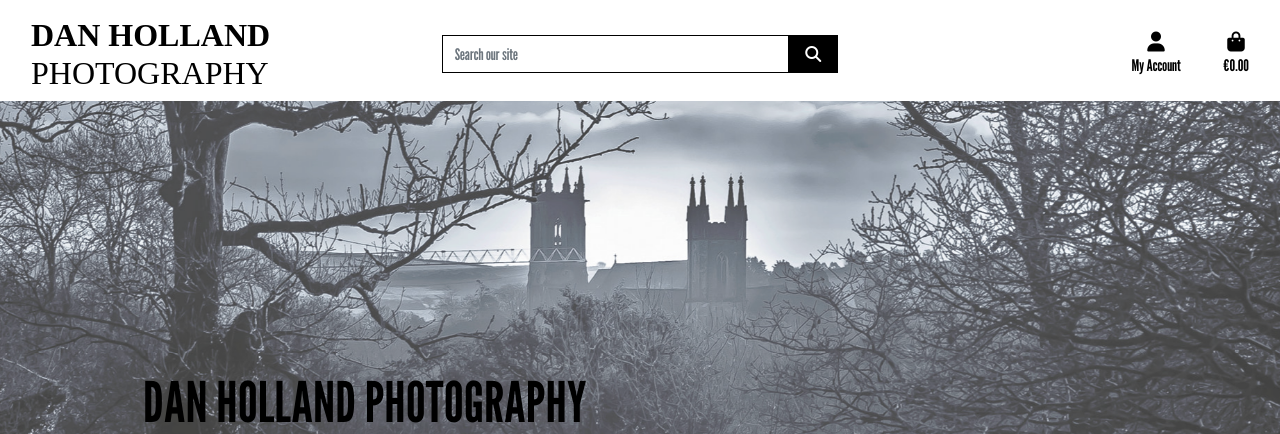
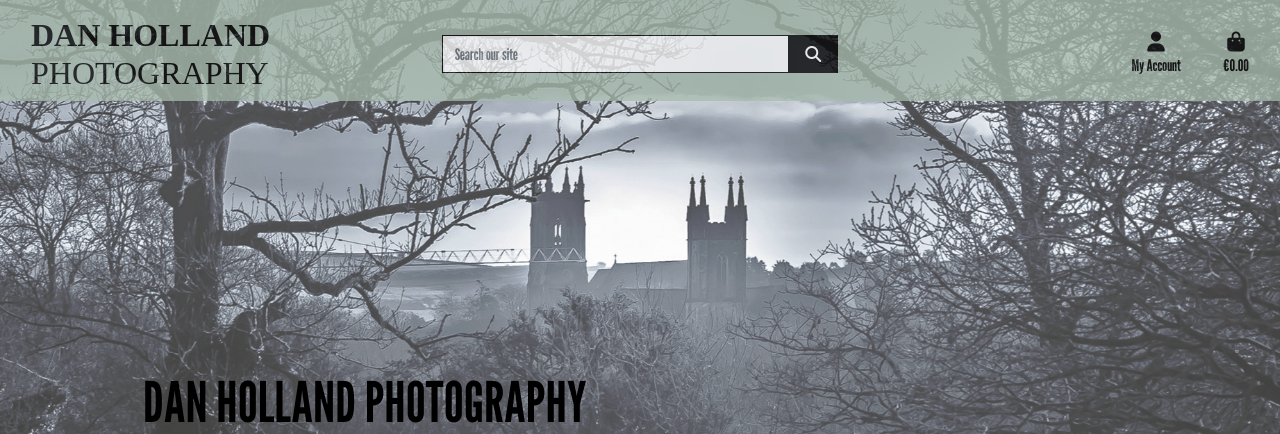
Before and after one commit to MaggieWalsh/Dan_Holland_Photography, a Django app: page / in a window 1280 px wide. Shown: the top 434 px of the page. Run offline with Django 3.2, Linux system fonts and the light colour scheme; some libraries are stand-ins or nearby versions; some web fonts are replaced.

Commit message:
Update navigation background

```diff
--- a/static/css/base.css
+++ b/static/css/base.css
@@ -19,6 +19,12 @@ body::before {
     bottom: 0px;
     left: 0px;
     opacity: 0.75;
+}
+
+.row.pt-lg-2.d-none.d-lg-flex {
+    background-color: #a7bbac;
+    opacity: 0.75;
+
 }
 
 /* from Bulma */
--- a/templates/base.html
+++ b/templates/base.html
@@ -47,7 +47,7 @@
 
 <body>
     <header class="container-fluid fixed-top">
-        <div id="topnav" class="row bg-white pt-lg-2 d-none d-lg-flex">
+        <div id="topnav" class="row pt-lg-2 d-none d-lg-flex">
             <div class="col-12 col-lg-4 my-auto py-1 py-lg-0 text-center text-lg-left">
                 <a href="{% url 'home' %}" class="nav-link main-logo-link">
                     <h2 class="logo-font text-black my-0"><strong>Dan Holland</strong> Photography</h2>
```
